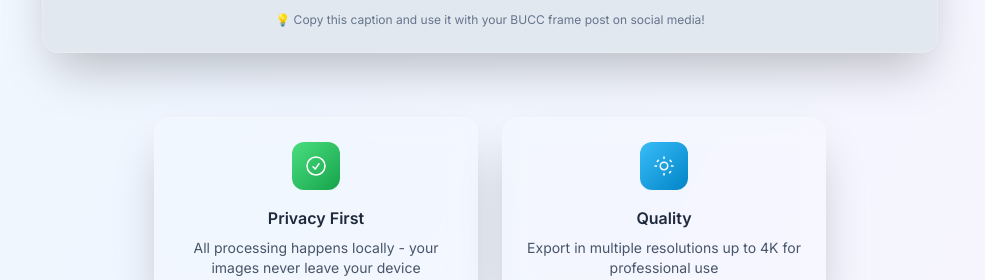
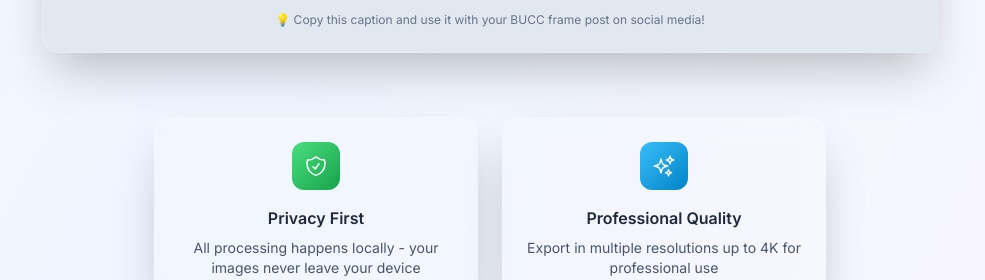
Before and after one commit to SiamFS/bucc_frame_adder, a React (Vite) app: page / in a window 1280 px wide. Shown: the part 1710-1990 px from the top of the page, without its empty margins (150-1135 px from the left). Built offline with nearby package versions, Linux system fonts and the light colour scheme.

Commit message:
refactor: replace SVG icons with Heroicons for improved consistency; update header text for clarity in FeaturesGrid component

```diff
--- a/src/components/FeaturesGrid.jsx
+++ b/src/components/FeaturesGrid.jsx
@@ -1,19 +1,21 @@
+import { SparklesIcon, ShieldCheckIcon } from '@heroicons/react/24/outline';
+
 const FeaturesGrid = () => (
   <section className="mt-16 animate-fade-in" style={{ animationDelay: '0.8s' }}>
     <div className="flex justify-center">
       <div className="grid grid-cols-1 md:grid-cols-2 gap-6 max-w-2xl">
         <div className="glass-morphism rounded-2xl p-6 text-center transform hover:scale-105 transition-all duration-300 hover:shadow-2xl bg-white/10 dark:bg-dark-bg-secondary/20 backdrop-blur-md border border-white/20 dark:border-dark-border-primary">
           <div className="w-12 h-12 bg-gradient-to-br from-green-400 to-green-600 dark:from-green-300 dark:to-green-500 rounded-xl mx-auto mb-4 flex items-center justify-center">
-            <svg className="w-6 h-6 text-white" fill="none" stroke="currentColor" strokeWidth="1.5" viewBox="0 0 24 24" xmlns="http://www.w3.org/2000/svg"><path strokeLinecap="round" strokeLinejoin="round" d="M9 12.75L11.25 15 15 9.75M21 12a9 9 0 11-18 0 9 9 0 0118 0z"></path></svg>
+            <ShieldCheckIcon className="w-6 h-6 text-white" />
           </div>
           <h3 className="font-semibold text-slate-800 dark:text-dark-text-primary mb-2">Privacy First</h3>
           <p className="text-sm text-slate-600 dark:text-dark-text-secondary">All processing happens locally - your images never leave your device</p>
         </div>
         <div className="glass-morphism rounded-2xl p-6 text-center transform hover:scale-105 transition-all duration-300 hover:shadow-2xl bg-white/10 dark:bg-dark-bg-secondary/20 backdrop-blur-md border border-white/20 dark:border-dark-border-primary">
           <div className="w-12 h-12 bg-gradient-to-br from-accent-400 to-accent-600 dark:from-accent-300 dark:to-accent-500 rounded-xl mx-auto mb-4 flex items-center justify-center">
-            <svg className="w-6 h-6 text-white" fill="none" stroke="currentColor" strokeWidth="1.5" viewBox="0 0 24 24" xmlns="http://www.w3.org/2000/svg"><path strokeLinecap="round" strokeLinejoin="round" d="M12 3v1.5M6.364 6.364l-1.06 1.06M3 12h1.5m13.636-5.636l1.06 1.06M21 12h-1.5m-7.5 7.5V21m5.636-2.364l1.06-1.06M12 8.25a3.75 3.75 0 100 7.5 3.75 3.75 0 000-7.5z"></path></svg>
+            <SparklesIcon className="w-6 h-6 text-white" />
           </div>
-          <h3 className="font-semibold text-slate-800 dark:text-dark-text-primary mb-2"> Quality</h3>
+          <h3 className="font-semibold text-slate-800 dark:text-dark-text-primary mb-2">Professional Quality</h3>
           <p className="text-sm text-slate-600 dark:text-dark-text-secondary">Export in multiple resolutions up to 4K for professional use</p>
         </div>
       </div>
```
